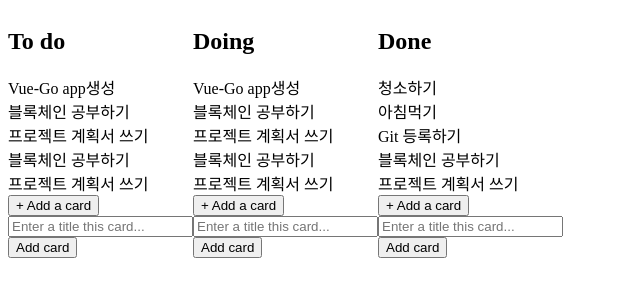
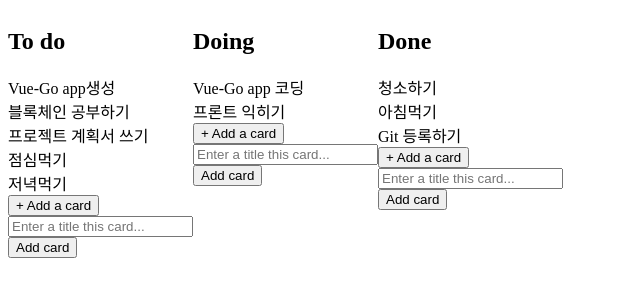
Before and after one commit to nyhwbh/Vuerello, a Vue app: page / in a window 1280 px wide. Shown: the top 300 px of the page, without its empty margins (0-640 px from the left). Built offline with nearby package versions, Linux system fonts and the light colour scheme.

Commit message:
cleaning code

```diff
--- a/src/App.vue
+++ b/src/App.vue
@@ -17,11 +17,11 @@ export default {
       board:[
         {
         title:"To do",
-        lists:["Vue-Go app생성","블록체인 공부하기","프로젝트 계획서 쓰기"]
+        lists:["Vue-Go app생성","블록체인 공부하기","프로젝트 계획서 쓰기","점심먹기","저녁먹기"]
       },
       {
         title:"Doing",
-        lists:["Vue-Go app생성","블록체인 공부하기","프로젝트 계획서 쓰기"]
+        lists:["Vue-Go app 코딩","프론트 익히기"]
       },
       {
         title:"Done",
--- /dev/null
+++ b/src/components/VT-AddCardController.vue
@@ -0,0 +1,24 @@
+<template>
+  <div class="add-a-card-controller">
+    <div class="add-a-card-controller-a">
+      <button class="add-card">+ Add a card</button>
+    </div>
+    <div class="add-a-card-controller-b">
+      <input type="text" placeholder="Enter a title this card...">
+      <div>
+        <input type="button" value="Add card">
+        <!-- X 아이콘 -->
+        <!-- ... 아이콘 -->
+      </div>
+    </div>
+  </div>
+</template>
+
+<script>
+export default {
+    name: "VTAddCardController",
+}
+</script>
+
+<style>
+</style>
--- /dev/null
+++ b/src/components/VT-CardLists.vue
@@ -0,0 +1,21 @@
+<template>
+  <div class="card-lists">
+    <a class="card-content-list" v-for="(list,idx) in items" :key="idx">{{list}}</a>
+  </div>
+</template>
+
+<script>
+export default {
+    name: "VTCardLists",
+    props: {
+      items: Array
+    },
+}
+</script>
+
+<style>
+ .card-lists{
+  display: flex;
+  flex-direction: column;
+ }
+</style>
--- /dev/null
+++ b/src/components/VT-CardTilte.vue
@@ -0,0 +1,17 @@
+<template>
+  <div class="card-title">
+    <h2 class="card-content-title">{{title}}</h2>
+  </div>
+</template>
+
+<script>
+export default {
+    name: "VTCardTitle",
+    props: {
+      title:String
+    },
+}
+</script>
+
+<style>
+</style>
--- a/src/components/VT-CardWrapper.vue
+++ b/src/components/VT-CardWrapper.vue
@@ -1,37 +1,23 @@
 <template>
   <div class="card-wrapper" v-for="(item,idx) in items" :key="idx">
     <div class="card-contents">
-      <div class="card-title">
-        <h2 class="card-content-title">{{item.title}}</h2>
-      </div>
-      <div class="card-lists">
-        <a class="card-content-list" v-for="(list,idx) in item.lists" :key="idx">{{list}}</a>
-        <a class="card-content-list">블록체인 공부하기</a>
-        <a class="card-content-list">프로젝트 계획서 쓰기</a>
-      </div>
-      <div class="add-a-card-controller">
-        <div class="add-a-card-controller-a">
-          <button class="add-card">+ Add a card</button>
-        </div>
-        <div class="add-a-card-controller-b">
-          <input type="text" placeholder="Enter a title this card...">
-          <div>
-            <input type="button" value="Add card">
-            <!-- X 아이콘 -->
-            <!-- ... 아이콘 -->
-          </div>
-        </div>
-      </div>
+      <VTCardTilte :title="item.title"/>
+      <VTCardLists :items="item.lists"/>
+      <VTAddCardController />
     </div>
   </div>
 </template>
 
 <script>
+import VTCardTilte from './VT-CardTilte.vue';
+import VTCardLists from './VT-CardLists.vue';
+import VTAddCardController from './VT-AddCardController.vue';
 export default {
     name: "VTCardWrapper",
     props: {
-      items: Array
+        items: Array
     },
+    components: { VTCardTilte, VTCardLists, VTAddCardController }
 }
 </script>
 
@@ -40,9 +26,4 @@ export default {
   display: flex;
   flex-direction: column;
  }
-
- .card-lists{
-  display: flex;
-  flex-direction: column;
- }
 </style>
```
